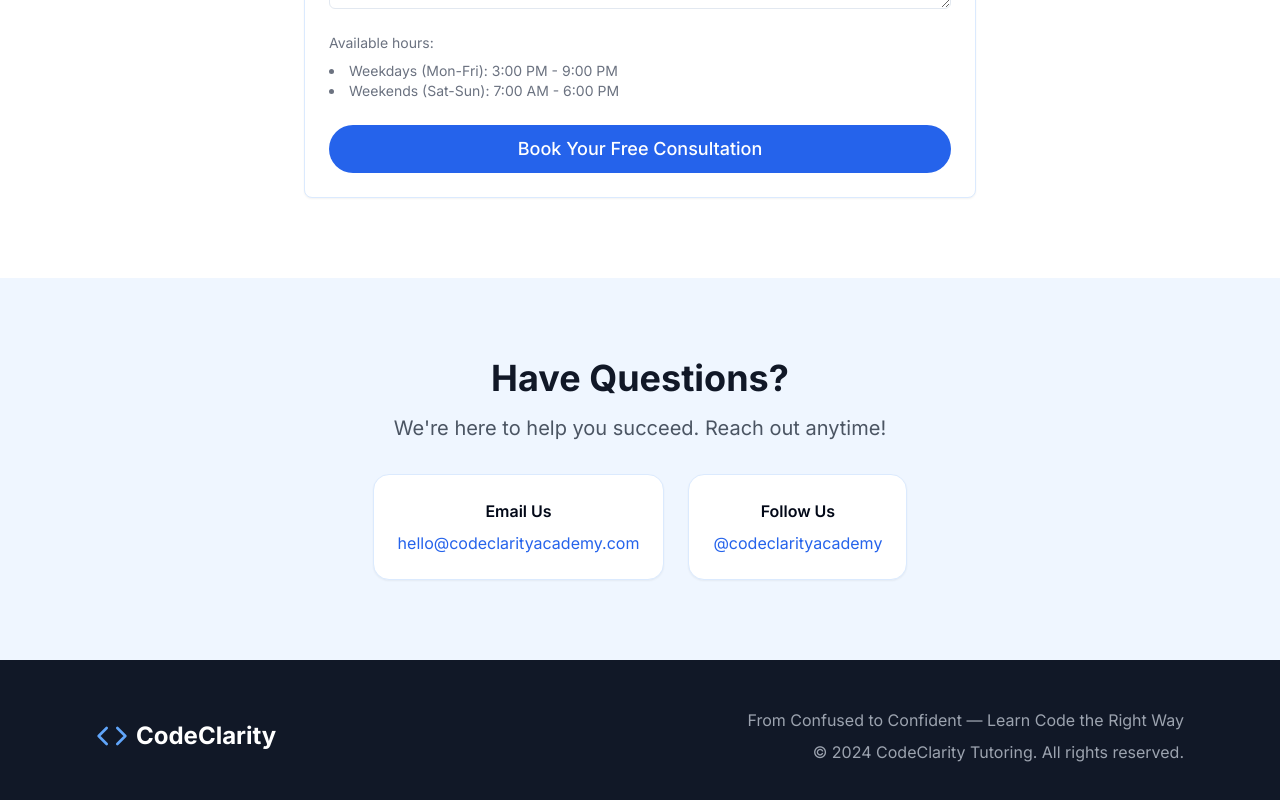
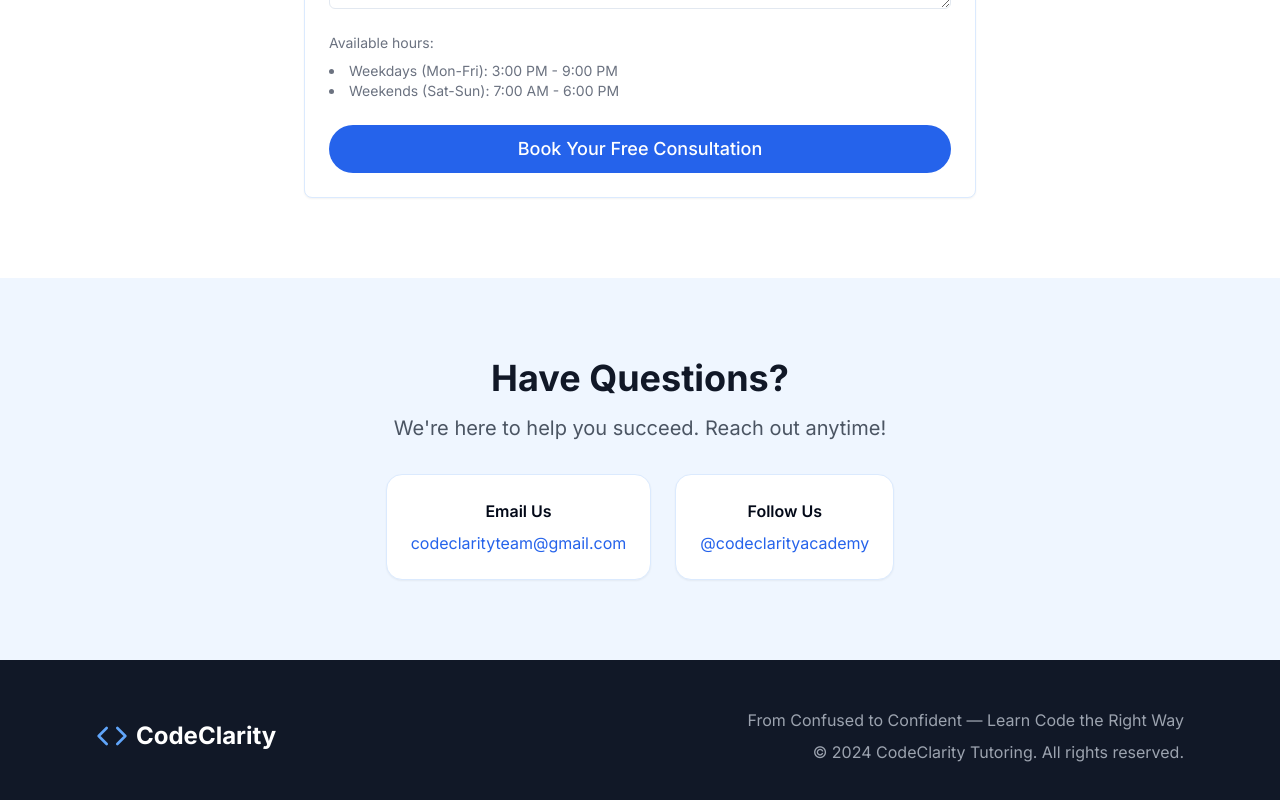
Before and after one commit to mahadtoukaleh/CodeClarity, a Next.js app: page / in a window 1280 px wide. Shown: the part 5402-6202 px from the top of the page. Built offline with nearby package versions, Linux system fonts and the light colour scheme.

Commit message:
updated contact

```diff
--- a/app/page.tsx
+++ b/app/page.tsx
@@ -1091,7 +1091,7 @@ export default function CodeClarityLanding() {
           <div className="flex flex-col sm:flex-row gap-6 justify-center items-center">
             <div className="bg-white p-6 rounded-2xl shadow-sm border border-blue-100">
               <h3 className="font-semibold mb-2">Email Us</h3>
-              <p className="text-blue-600">hello@codeclarityacademy.com</p>
+              <p className="text-blue-600">codeclarityteam@gmail.com</p>
             </div>
             <div className="bg-white p-6 rounded-2xl shadow-sm border border-blue-100">
               <h3 className="font-semibold mb-2">Follow Us</h3>
```
